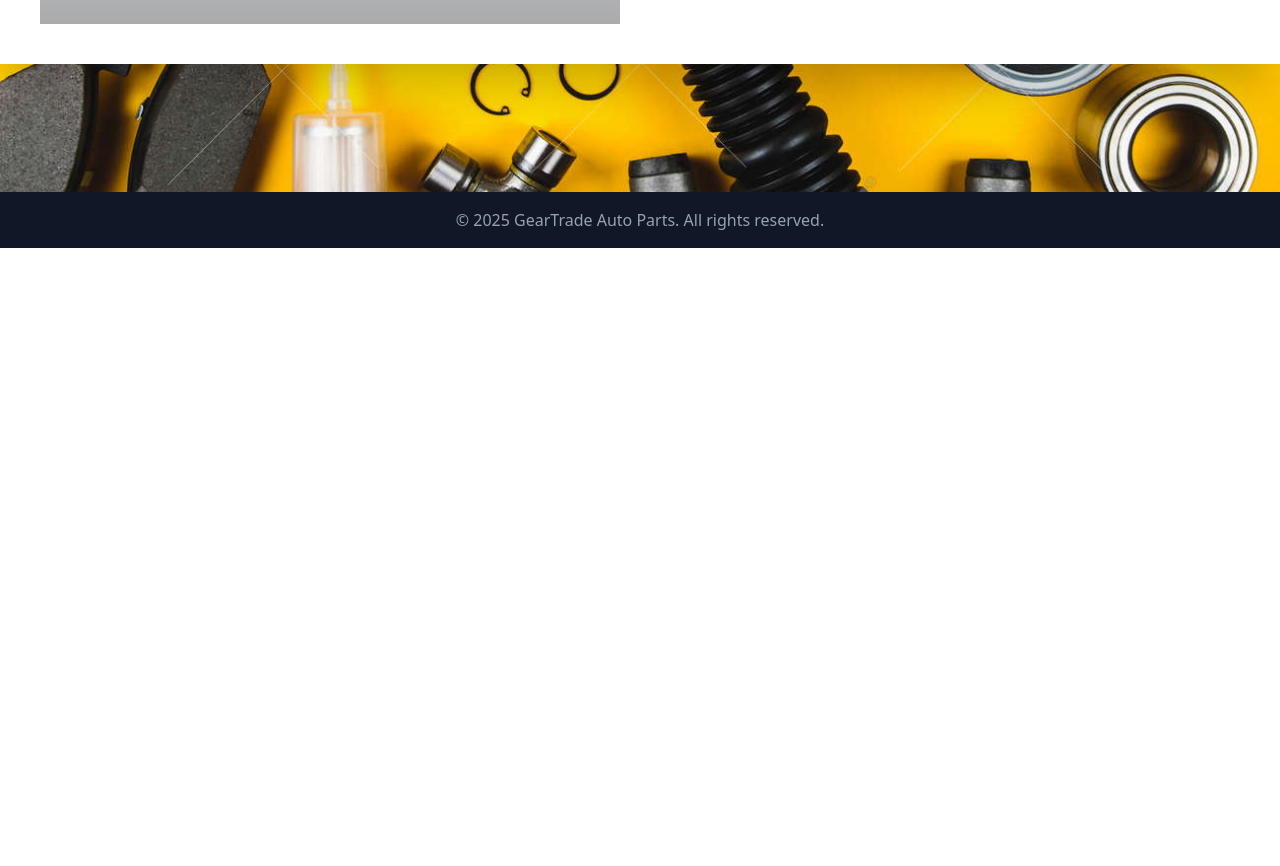
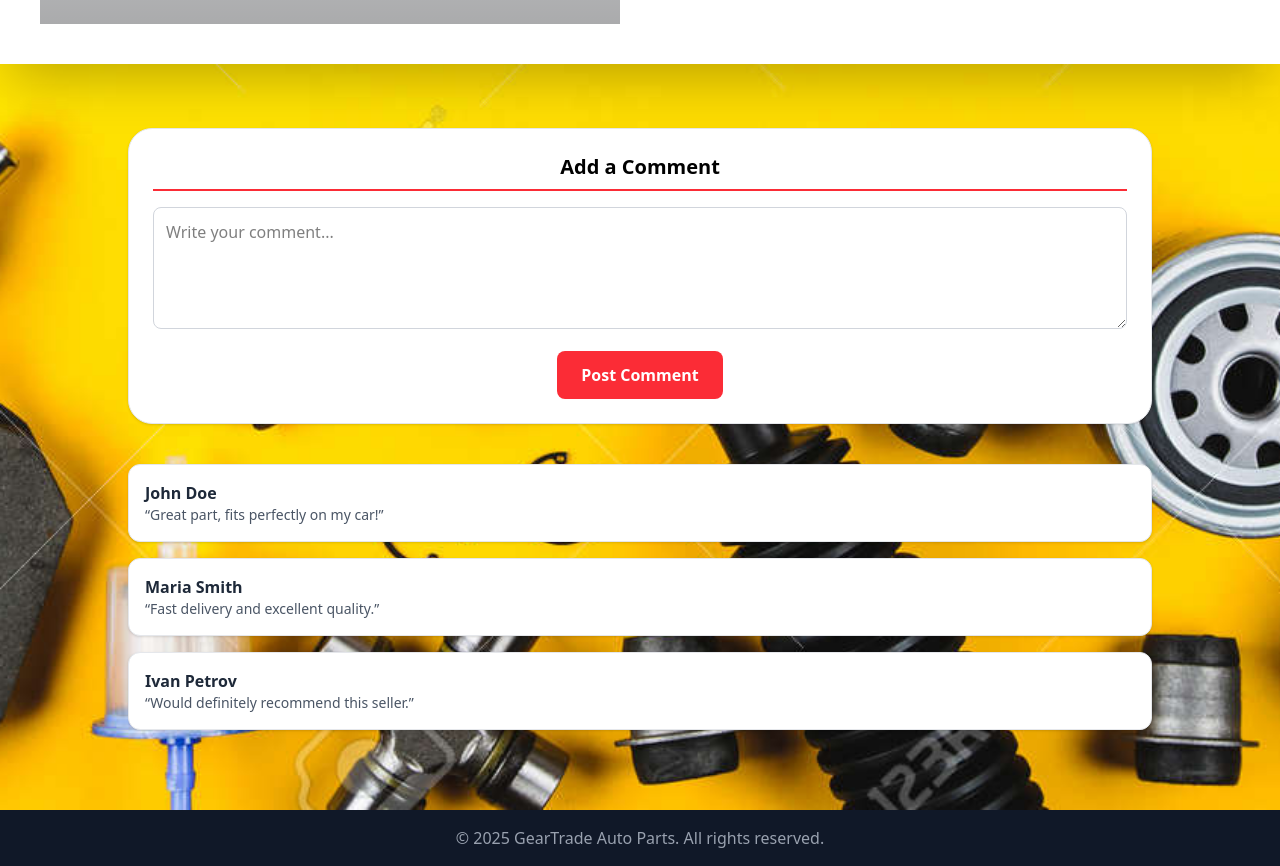
Before and after one commit to PavelKrastev-hub/softuni-react-geartrade, a React (Vite) app in the folder client/: page /parts/1/details in a window 1280 px wide. Shown: the part 560-1426 px from the top of the page. Before the commit the page ends 808 px from the top, so only its background shows below. Built offline with nearby package versions, Linux system fonts and the light colour scheme; no server answers.

Commit message:
Submit comment

```diff
--- a/client/src/App.jsx
+++ b/client/src/App.jsx
@@ -59,8 +59,9 @@ function App() {
                     <Route path="/about" element={<AboutUs />} />
                     <Route path="/parts/create" element={<Create />} />
                     <Route path="/logout" element={<Logout onLogout={logoutHandler} />} />
-                    <Route path="/parts/:partId/details" element={<Details />} />
+                    <Route path="/parts/:partId/details" element={<Details user={user} />} />
                     <Route path="/parts/:partId/edit" element={<EditPart />} />
+                    <Route path="/parts/:partId/comments" element={<Comment />} />
                 </Routes>
             </main>
 
--- /dev/null
+++ b/client/src/components/create-comment/CreateComment.jsx
@@ -0,0 +1,53 @@
+import { useState } from "react";
+import request from "../../utils/request.js";
+import { BASE_URL } from "../../utils/constants.js";
+import { useParams } from "react-router";
+
+export default function CreateComment({
+    user,
+}) {
+    const { partId } = useParams();
+    const [comment, setComment] = useState('');
+
+    const changeHandler = (e) => {
+        setComment(e.target.value);
+    }
+
+    const submitHnadler = async () => {
+        await request(`${BASE_URL}/comments`, 'POST', {
+            author: user.email,
+            message: comment,
+            partId,
+        })
+    }
+
+    return (
+        <form className="p-6 bg-white rounded-3xl shadow border border-gray-200" action={submitHnadler}>
+            <h4 className="text-xl font-bold mb-4 border-b-2 border-red-500 pb-2 text-center">
+                Add a Comment
+            </h4>
+
+            <div className="space-y-4">
+                <textarea
+                    name="comment"
+                    placeholder="Write your comment..."
+                    className="w-full p-3 rounded-lg border border-gray-300"
+                    onChange={changeHandler}
+                    value={comment}
+                    rows={4}
+                />
+
+                <div className="flex justify-center">
+                    <input
+                        type="submit"
+                        // disabled={!user}
+                        className="px-6 py-3 bg-red-500 hover:bg-red-600 text-white rounded-lg font-semibold transition"
+                        value='Post Comment'
+                    >
+
+                    </input>
+                </div>
+            </div>
+        </form>
+    );
+}
--- /dev/null
+++ b/client/src/components/details-comments/DetailsComments.jsx
@@ -0,0 +1,20 @@
+export default function DetailsComments() {
+    return (
+        <div className="space-y-4">
+            <div className="p-4 bg-white rounded-xl shadow border border-gray-200">
+                <p className="font-semibold text-gray-800">John Doe</p>
+                <p className="text-gray-600 text-sm">“Great part, fits perfectly on my car!”</p>
+            </div>
+
+            <div className="p-4 bg-white rounded-xl shadow border border-gray-200">
+                <p className="font-semibold text-gray-800">Maria Smith</p>
+                <p className="text-gray-600 text-sm">“Fast delivery and excellent quality.”</p>
+            </div>
+
+            <div className="p-4 bg-white rounded-xl shadow border border-gray-200">
+                <p className="font-semibold text-gray-800">Ivan Petrov</p>
+                <p className="text-gray-600 text-sm">“Would definitely recommend this seller.”</p>
+            </div>
+        </div>
+    );
+}
--- a/client/src/components/details/Details.jsx
+++ b/client/src/components/details/Details.jsx
@@ -1,14 +1,16 @@
 import { useEffect, useState } from "react";
 import { Link, useNavigate, useParams } from "react-router";
 import { BASE_URL } from "../../utils/constants.js";
+import CreateComment from "../create-comment/CreateComment.jsx";
+import DetailsComments from "../details-comments/DetailsComments.jsx";
 
-export default function Details() {
+export default function Details({
+    user,
+}) {
     const { partId } = useParams();
+    const navigate = useNavigate();
     const [part, setPart] = useState({});
-
     const price = Number(part.price).toFixed(2);
-
-    const navigate = useNavigate();
 
     useEffect(() => {
         fetch(`${BASE_URL}/parts/${partId}`)
@@ -35,6 +37,7 @@ export default function Details() {
     }
 
     return (
+        <>
             <section className="min-h-[calc(100vh-112px)] bg-[url('/images/carParts.jpg')] bg-cover bg-center py-20">
                 <div className="max-w-7xl mx-auto p-10 rounded-5xl bg-white shadow-2xl grid grid-cols-1 lg:grid-cols-2 gap-10 min-h-[60vh] lg:min-h-[40vh]">
 
@@ -80,6 +83,11 @@ export default function Details() {
                         </div>
                     </div>
                 </div>
+                <div className="mt-16 max-w-5xl mx-auto space-y-10">
+                    <CreateComment user={user} />
+                    <DetailsComments />
+                </div>
             </section>
+        </>
     );
 }
```
Lines whose indentation alone changed are shown as unchanged.
